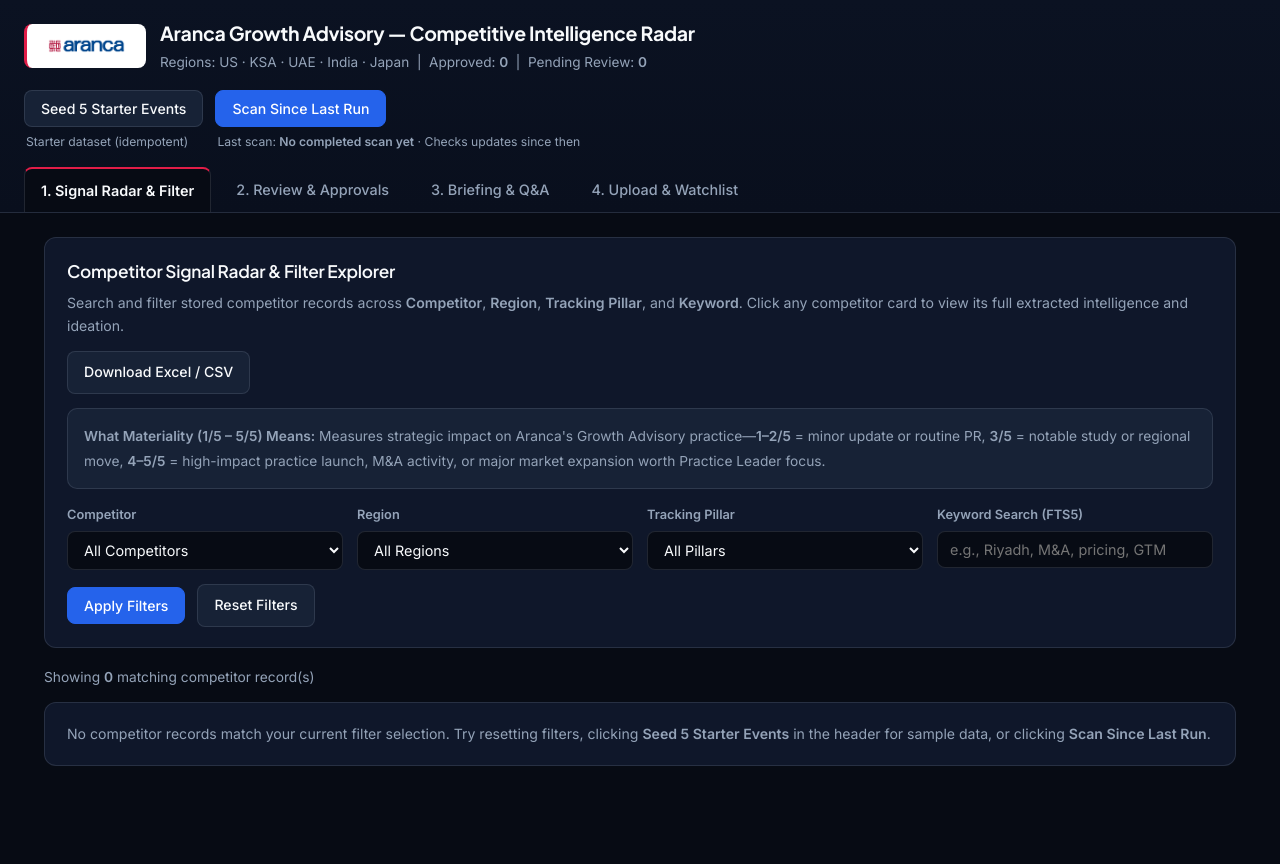
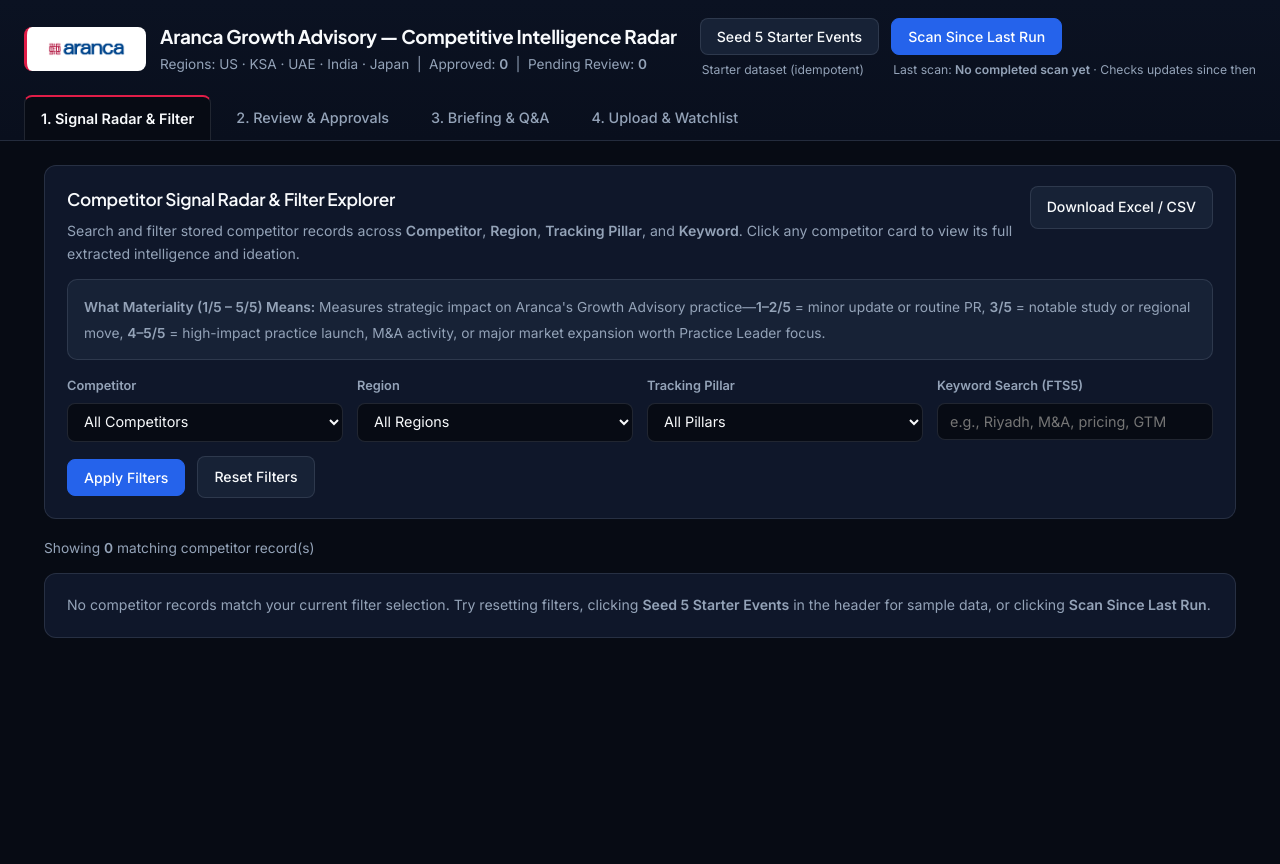
Before and after one commit to VarunNair19/Aranca-Growth-Advisory-dashboard, a Flask app: page / in a window 1280 px wide. After the commit the page ends 638 px from the top, so only its background shows below. Run offline with Flask 3, Linux system fonts and the light colour scheme; data that the repository does not hold is empty.

Commit message:
Fix header alignment, auto-seed on startup, and use dynamic PORT in Dockerfile

```diff
--- a/templates/base.html
+++ b/templates/base.html
@@ -65,7 +65,6 @@
       display: flex;
       justify-content: space-between;
       align-items: center;
-      flex-wrap: wrap;
       gap: 16px;
     }
 
@@ -73,7 +72,7 @@
       display: flex;
       align-items: center;
       gap: 14px;
-      flex-wrap: wrap;
+      min-width: 0;
     }
 
     .logo-badge {
@@ -95,7 +94,7 @@
 
     .brand-title {
       margin: 0;
-      font-size: 1.22rem;
+      font-size: 1.18rem;
       font-weight: 700;
     }
 
@@ -108,8 +107,17 @@
     .action-bar {
       display: flex;
       gap: 12px;
-      flex-wrap: wrap;
       align-items: flex-start;
+      flex-shrink: 0;
+    }
+
+    @media (max-width: 960px) {
+      .header-row {
+        flex-wrap: wrap;
+      }
+      .action-bar {
+        flex-wrap: wrap;
+      }
     }
 
     .action-item {
@@ -222,6 +230,7 @@
       font-weight: 500;
       text-decoration: none;
       cursor: pointer;
+      white-space: nowrap;
       transition: background 0.15s ease, border-color 0.15s ease;
     }
 
--- a/templates/radar.html
+++ b/templates/radar.html
@@ -47,13 +47,13 @@
 
 <div class="panel">
   <div style="display: flex; justify-content: space-between; align-items: flex-start; gap: 14px; flex-wrap: wrap;">
-    <div>
+    <div style="flex: 1 1 540px;">
       <h2 class="section-title">Competitor Signal Radar &amp; Filter Explorer</h2>
       <p class="help-text">
         Search and filter stored competitor records across <strong>Competitor</strong>, <strong>Region</strong>, <strong>Tracking Pillar</strong>, and <strong>Keyword</strong>. Click any competitor card to view its full extracted intelligence and ideation.
       </p>
     </div>
-    <a class="btn" href="/export/signals.csv" title="Downloads stored signals as a formula-safe CSV file that opens in Excel.">
+    <a class="btn" href="/export/signals.csv" style="white-space: nowrap;" title="Downloads stored signals as a formula-safe CSV file that opens in Excel.">
       Download Excel / CSV
     </a>
   </div>
```
Also changed, not shown: 1 other file.
